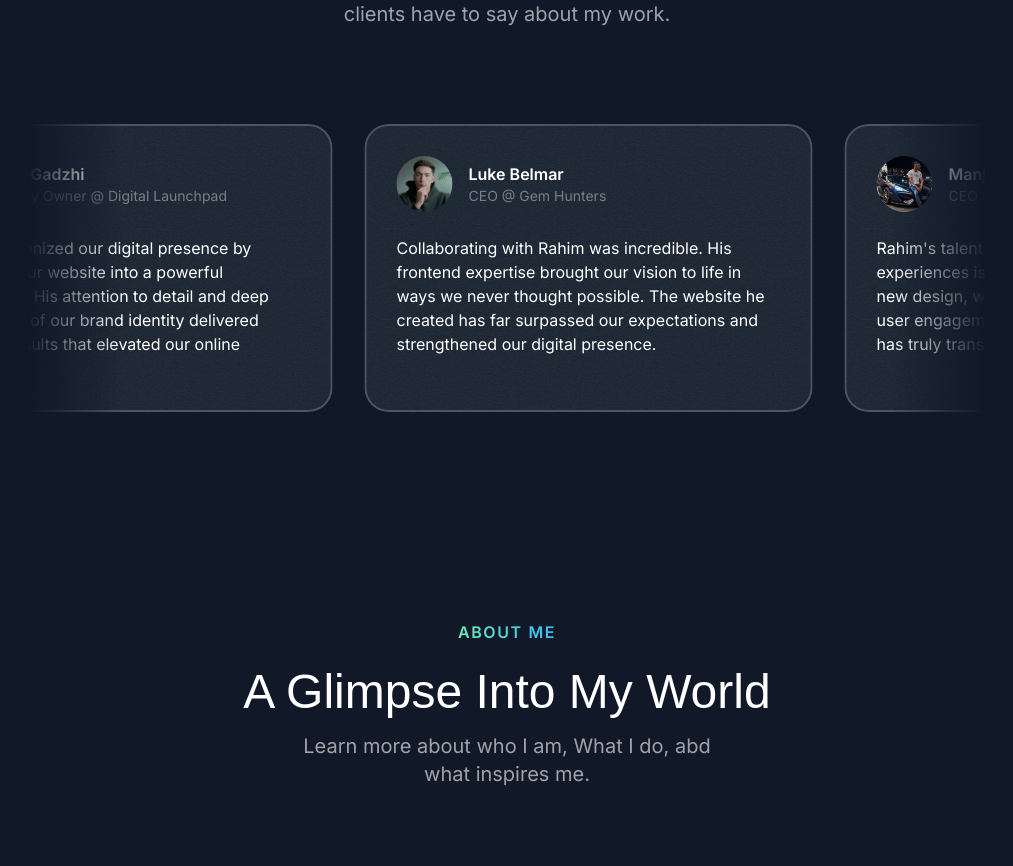
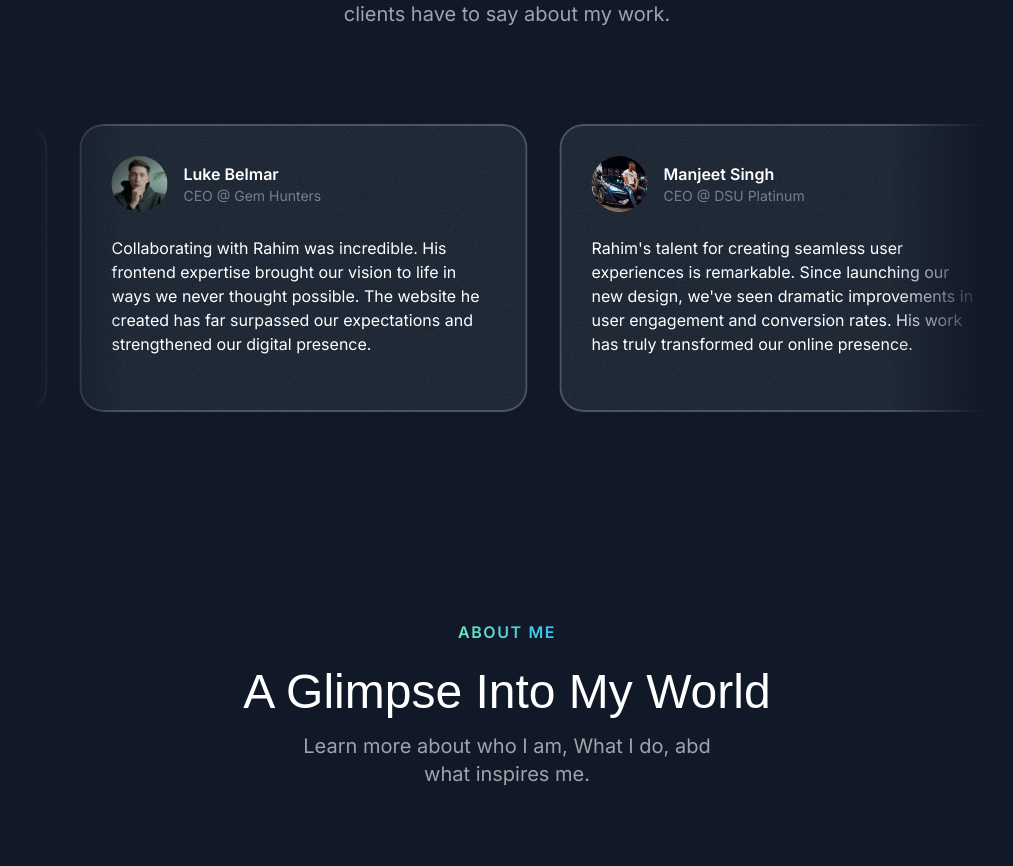
Before and after one commit to rahim1976/next-portfolio-frontend, a Next.js app: page / in a window 1280 px wide. Shown: the part 3288-4154 px from the top of the page, without its empty margins (133-1146 px from the left). Built offline with nearby package versions, Linux system fonts and the light colour scheme; a web font is replaced by a local one.

Commit message:
Update Testimonials.tsx

```diff
--- a/src/sections/Testimonials.tsx
+++ b/src/sections/Testimonials.tsx
@@ -53,7 +53,7 @@ export const TestimonialsSection = () => {
         />
 
         <div className="mt-12 lg:mt-20 flex overflow-x-clip [mask-image:linear-gradient(to_right,transparent,black_10%,black_90%,transparent)] py-4 -my-4">
-          <div className="flex gap-8 pr-8 flex-none animate-move-left  [animation-duration:90s] hover:[animation-play-state:paused]">
+          <div className="flex gap-8 pr-8 flex-none animate-move-left  [animation-duration:30s] hover:[animation-play-state:paused]">
             {[...new Array(2)].fill(0).map((_, index) => (
               <Fragment>
                 {testimonials.map((testimonials) => (
```
